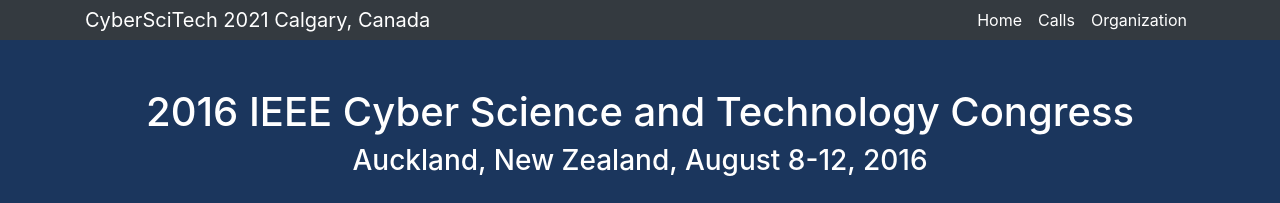
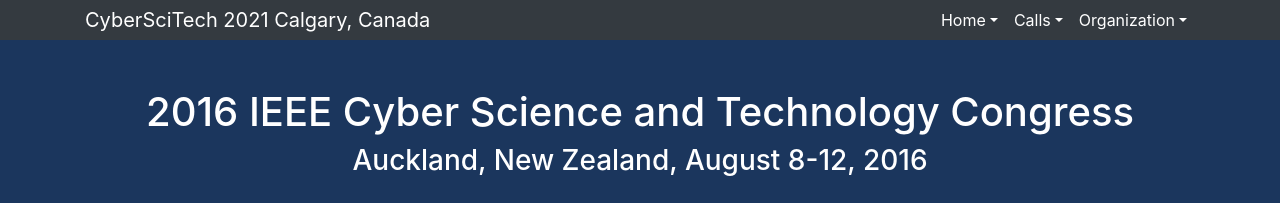
Before and after one commit to kstauff/2021, a Jekyll site: the page built from _pages/callpaper.md, in a window 1280 px wide. Shown: the top 203 px of the page. Built offline with Jekyll 4.4.1, drawn with Linux system fonts in a browser that asks for light colours.

Commit message:
Update nav3.html

```diff
--- a/_includes/nav3.html
+++ b/_includes/nav3.html
@@ -20,7 +20,7 @@
 
         {% for item in site.data.menu %}
 		 <li class="nav-item active  dropdown">
-        <a class="nav-link" href="{{ site.baseurl }}{{ item.link }}">{{ item.title}}</a></li>
+       <a class="nav-link dropdown-toggle" id="navbarDropdown" role="button" data-toggle="dropdown" aria-haspopup="true" aria-expanded="false href="{{ site.baseurl }}{{ item.link }}">{{ item.title}}</a>
      <div class="dropdown-menu" aria-labelledby="navbarDropdown">
         {% for entry in item.dropdown %}
 	     <a class="dropdown-item" href="{{ site.baseurl }}{{ entry.url }}">{{ entry.page}}</a>
```
